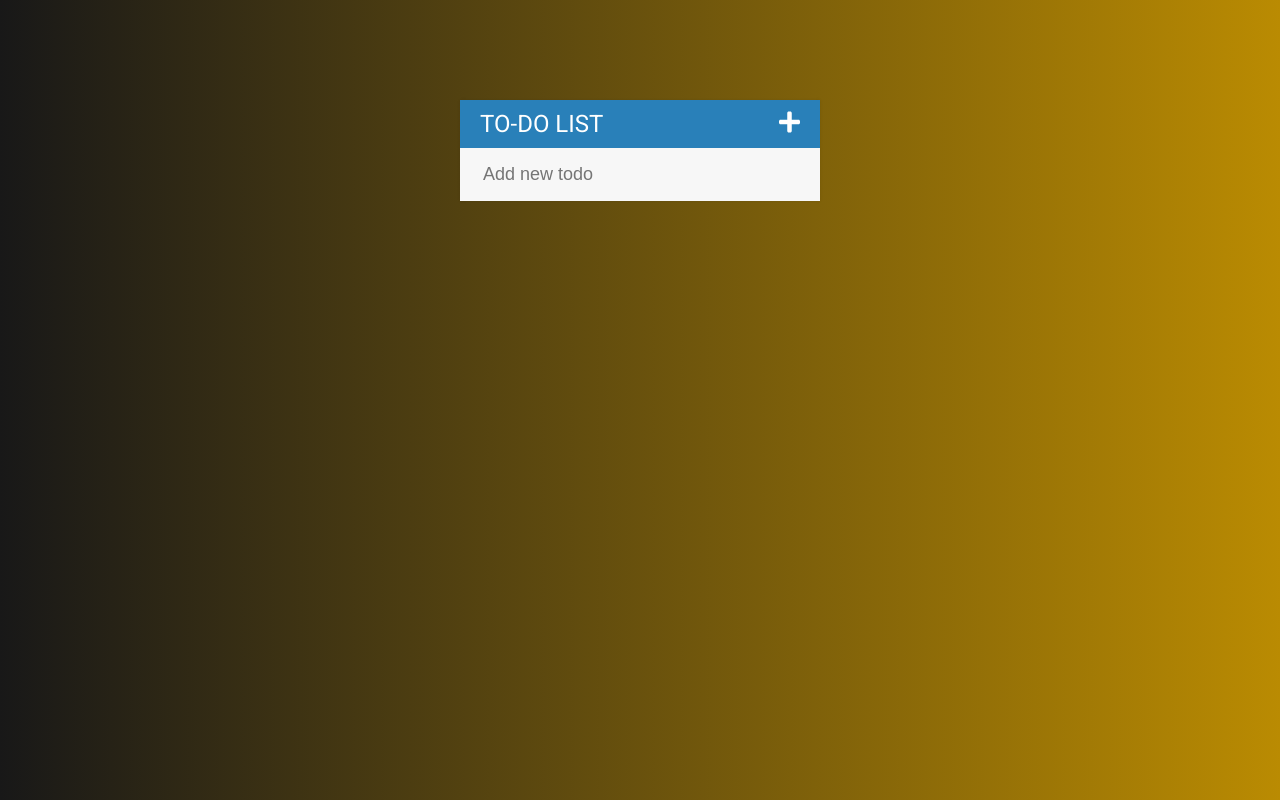
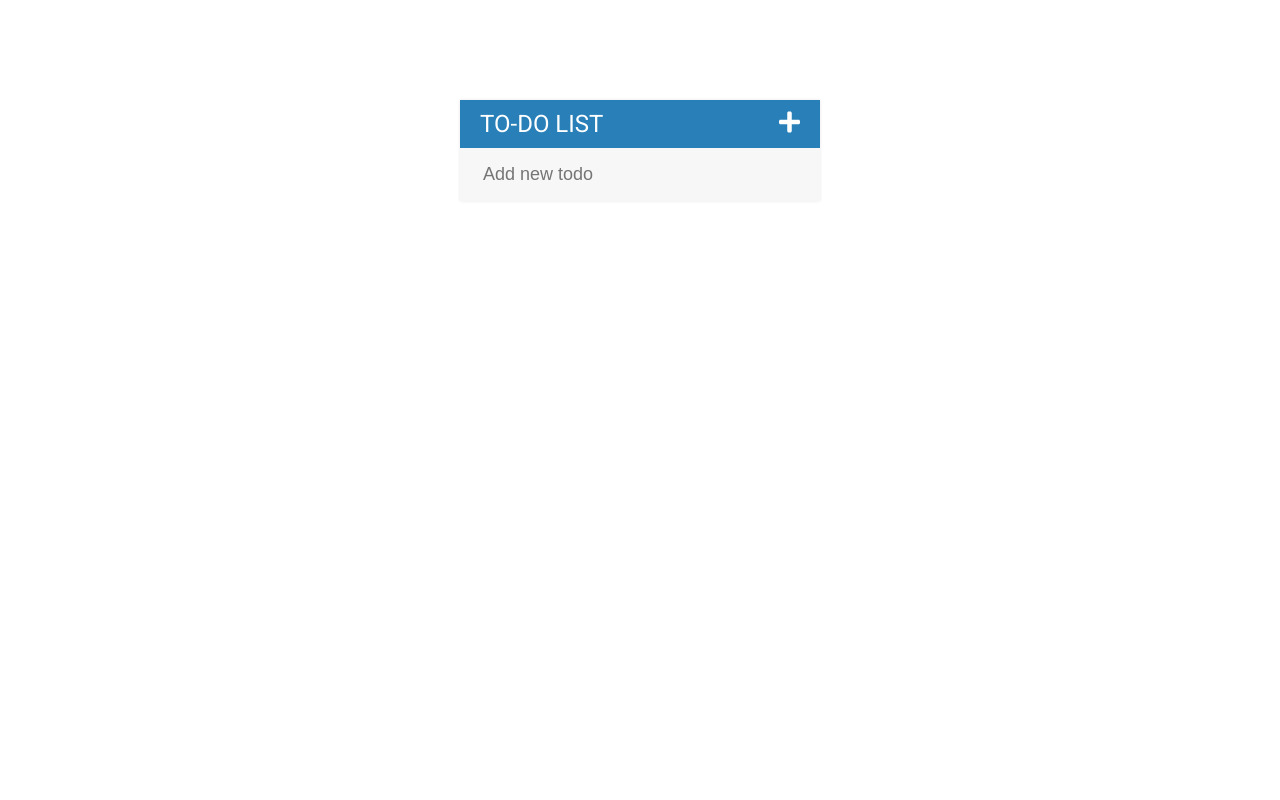
Before and after one commit to sebchiarelli/TodoList, a plain HTML site: page index.html in a window 1280 px wide. Drawn offline with nearby package versions, Linux system fonts and the light colour scheme.

Commit message:
Update TodoList.css

```diff
--- a/Css/TodoList.css
+++ b/Css/TodoList.css
@@ -1,9 +1,6 @@
 body{
     font-family: Roboto;
-    background: #ffffff;  /* fallback for old browsers */
-    background: -webkit-linear-gradient(to right, #181818, #BA8B02);  /* Chrome 10-25, Safari 5.1-6 */
-    background: linear-gradient(to right, #181818, #BA8B02); /* W3C, IE 10+/ Edge, Firefox 16+, Chrome 26+, Opera 12+, Safari 7+ */
-
+    background: #ffffff;
 }
 h1{
     background: #2980b9;
```
